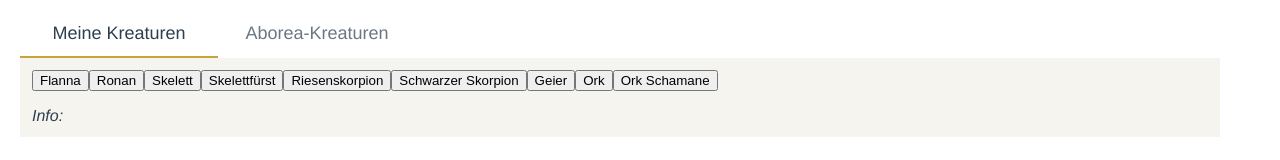
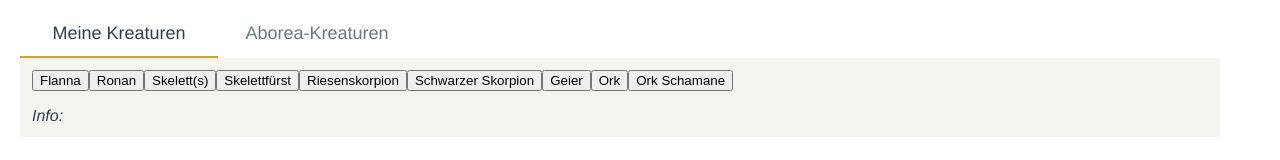
Before and after one commit to johannesschweig/arboretum, a Vue app: page /#/ in a window 1280 px wide. Shown: the part 318-478 px from the top of the page. Built offline with nearby package versions, Linux system fonts and the light colour scheme.

Commit message:
renamed skelett

```diff
--- a/src/data/bestiary.js
+++ b/src/data/bestiary.js
@@ -733,7 +733,7 @@ export const myCreatures = [
     }
   },
   {
-    name: 'Skelett',
+    name: 'Skelett(s)',
     weapon: 'Kurzschwert',
     info: '',
     attr: {
```
